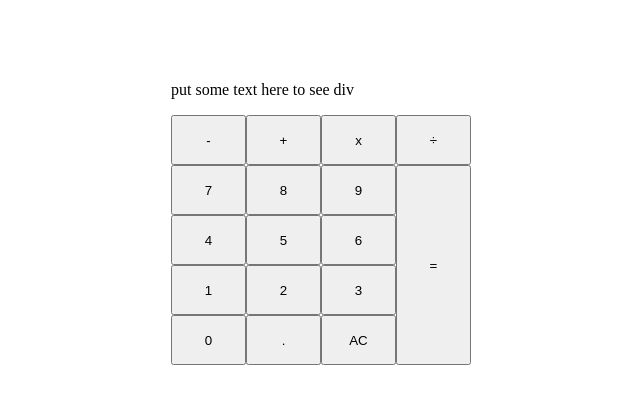
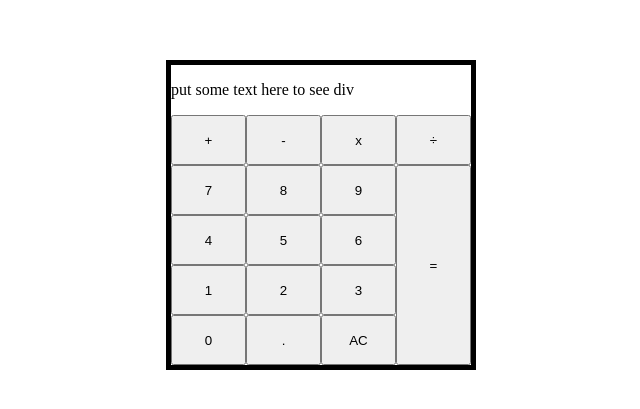
Before and after one commit to KossakowskaKarolina/basic-calculator, a plain HTML site: page index.html in a window 1280 px wide. Shown: the part 185-594 px from the top of the page, without its empty margins (319-959 px from the left). Drawn offline with Linux system fonts and the light colour scheme.

Commit message:
Fix grid position of operator buttons

```diff
--- a/css/styles.scss
+++ b/css/styles.scss
@@ -4,6 +4,7 @@
   top: 50%;
   transform: translate(-50%, -50%);
   display: block;
+  border: solid 5px black;
 }
 
 .keys {
@@ -13,8 +14,8 @@
   grid-template-columns: repeat(4, 1fr);
   grid-template-rows: repeat(5, 1fr);
 
-  button:nth-child(1) { grid-area: 1 / 2 / 2 / 3; }
-  button:nth-child(2) { grid-area: 1 / 1 / 2 / 2; }
+  button:nth-child(1) { grid-area: 1 / 1 / 2 / 2; }
+  button:nth-child(2) { grid-area: 1 / 2 / 2 / 3; }
   button:nth-child(3) { grid-area: 1 / 3 / 2 / 4; }
   button:nth-child(4) { grid-area: 1 / 4 / 2 / 5; }
   button:nth-child(5) { grid-area: 2 / 1 / 3 / 2; }
```
Also changed, not shown: css/styles.css, 1 other file.
